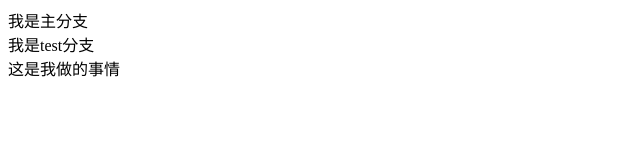
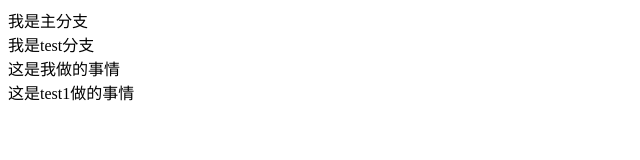
Before and after one commit to cloveuzj/git-2, a plain HTML site: page index.html in a window 1280 px wide. Shown: the whole page, without its empty margins (0-640 px from the left). Drawn offline with Linux system fonts and the light colour scheme.

Commit message:
这是我做的事情

```diff
--- a/index.html
+++ b/index.html
@@ -9,5 +9,6 @@
     <div>我是主分支</div>
     <div>我是test分支</div>
     <div>这是我做的事情</div>
+    <div>这是test1做的事情</div>
 </body>
 </html>
```
